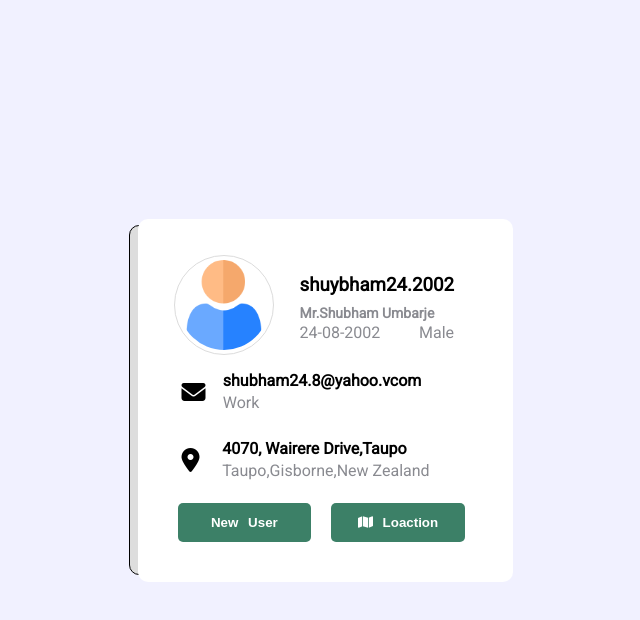
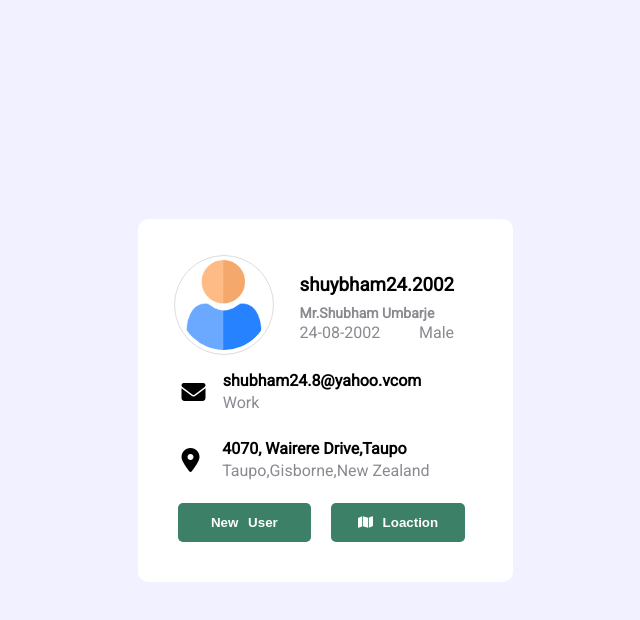
Before and after one commit to shubham2-002/frontend-assi, a plain HTML site: page index.html in a window 1280 px wide. Both pictures are taken after a click on the button "Loaction". Shown: the whole page, without its empty margins (315-955 px from the left). Drawn offline with nearby package versions, Linux system fonts and the light colour scheme; no server answers.

Commit message:
second commit

```diff
--- a/app.js
+++ b/app.js
@@ -58,11 +58,11 @@ getUser();
 
 // function for toggling map on click
 function showHtmlDiv() {
-  if (geoloaction.style.right === "38%") {
-    geoloaction.style.right = "14%";
+  if (geoloaction.style.display === "none") {
+    geoloaction.style.display = "block";
     console.log("block");
   } else {
-    geoloaction.style.right = "38%";
+    geoloaction.style.display = "none";
     console.log("none");
   }
 }
--- a/style.css
+++ b/style.css
@@ -124,11 +124,9 @@ button:hover {
   height: 350px;
   width: 350px;
   position: absolute;
-  z-index: -1   ;
-  right: 38%;
+  right: 215px;
   border: 1px solid;
-
+  display: none;
   border-radius: 10px;
   transition: ease-out 500ms;
-
 }
```
